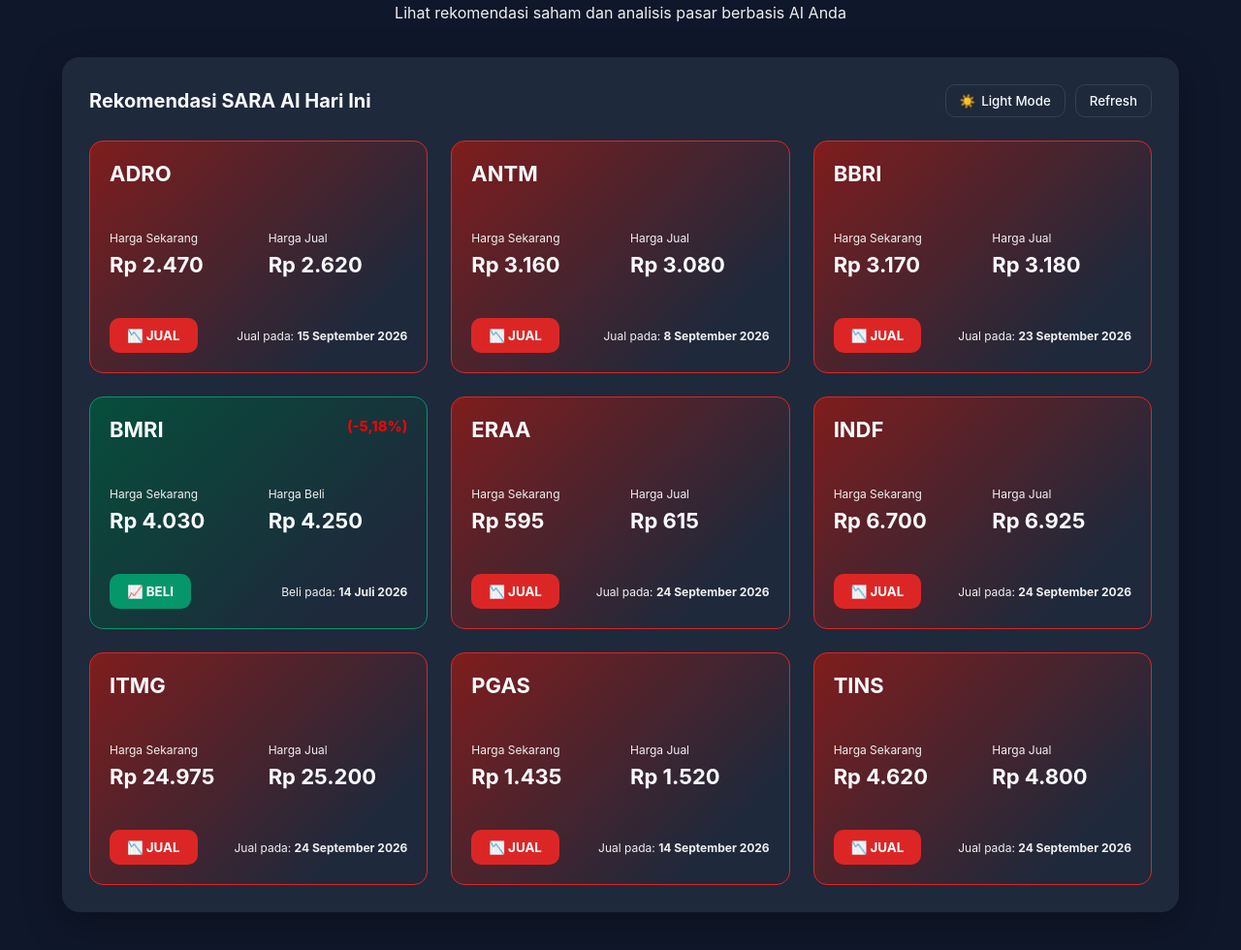
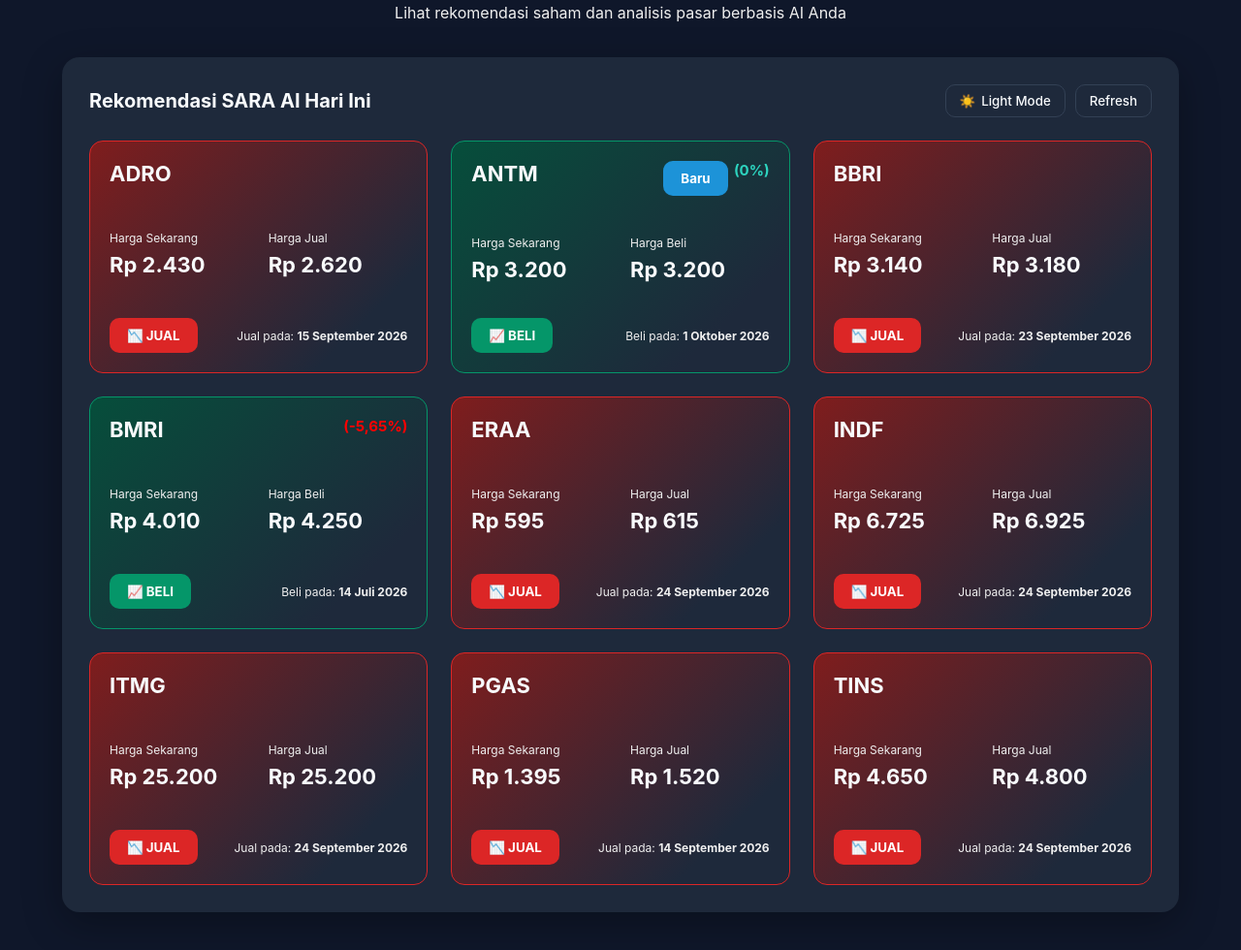
Before and after one commit to samuelrizki/samuelrizki.github.io, a plain HTML site: page index.html in a window 1280 px wide. Shown: the part 82-1062 px from the top of the page at 97% size. Drawn offline with Linux system fonts and the light colour scheme.

Commit message:
Update index.html

```diff
--- a/index.html
+++ b/index.html
@@ -270,7 +270,7 @@
           </div>
           <div class="prices">
             <div class="price-box"><span>Harga Sekarang</span>
-              <div>Rp 2.470</div>
+              <div>Rp 2.430</div>
             </div>
             <div class="price-box"><span>Harga Jual</span>
               <div>Rp 2.620</div>
@@ -286,31 +286,31 @@
           </div>
         </div>
 
-        <div class="card sell">
+        <div class="card buy">
           <div class="card-top">
             <div>
               <div class="ticker">ANTM</div>
             </div>
-            <!-- &nbsp;&nbsp;&nbsp;&nbsp;&nbsp;&nbsp;&nbsp;&nbsp;&nbsp;&nbsp;&nbsp;&nbsp;&nbsp;&nbsp;&nbsp;&nbsp;&nbsp;&nbsp;&nbsp;&nbsp;&nbsp;&nbsp;&nbsp;&nbsp;&nbsp;&nbsp;
-            <button class="btn btn-new">Baru</button> -->
-            <!-- <div class="change-minus">(-0,95%)</div> -->
+            &nbsp;&nbsp;&nbsp;&nbsp;&nbsp;&nbsp;&nbsp;&nbsp;&nbsp;&nbsp;&nbsp;&nbsp;&nbsp;&nbsp;&nbsp;&nbsp;&nbsp;&nbsp;&nbsp;&nbsp;&nbsp;&nbsp;&nbsp;&nbsp;&nbsp;&nbsp;
+            <button class="btn btn-new">Baru</button>
+            <div class="change">(0%)</div>
           </div>
           <div class="prices">
             <div class="price-box"><span>Harga Sekarang</span>
-              <div>Rp 3.160</div>
+              <div>Rp 3.200</div>
             </div>
-            <div class="price-box"><span>Harga Jual</span>
-              <div>Rp 3.080</div>
+            <div class="price-box"><span>Harga Beli</span>
+              <div>Rp 3.200</div>
             </div>
           </div>
+          <div class="card-bottom">
+            <button class="btn btn-buy">📈 BELI</button>
+            <div class="date">Beli pada: <strong>1 Oktober 2026</strong></div>
+          </div>
           <!-- <div class="card-bottom">
-            <button class="btn btn-buy">📈 BELI</button>
-            <div class="date">Beli pada: <strong>4 September 2026</strong></div>
-          </div> -->
-          <div class="card-bottom">
             <button class="btn btn-sell">📉 JUAL</button>
             <div class="date">Jual pada: <strong>8 September 2026</strong></div>
-          </div>
+          </div> -->
         </div>
 
         <div class="card sell">
@@ -324,7 +324,7 @@
           </div>
           <div class="prices">
             <div class="price-box"><span>Harga Sekarang</span>
-              <div>Rp 3.170</div>
+              <div>Rp 3.140</div>
             </div>
             <div class="price-box"><span>Harga Jual</span>
               <div>Rp 3.180</div>
@@ -347,11 +347,11 @@
             </div>
               <!-- &nbsp;&nbsp;&nbsp;&nbsp;&nbsp;&nbsp;&nbsp;&nbsp;&nbsp;&nbsp;&nbsp;&nbsp;&nbsp;&nbsp;&nbsp;&nbsp;&nbsp;&nbsp;&nbsp;&nbsp;&nbsp;&nbsp;&nbsp;&nbsp;&nbsp;&nbsp;
             <button class="btn btn-new">Baru</button> -->
-            <div class="change-minus">(-5,18%)</div>
+            <div class="change-minus">(-5,65%)</div>
           </div>
           <div class="prices">
             <div class="price-box"><span>Harga Sekarang</span>
-              <div>Rp 4.030</div>
+              <div>Rp 4.010</div>
             </div>
             <div class="price-box"><span>Harga Beli</span>
               <div>Rp 4.250</div>
@@ -405,7 +405,7 @@
           </div>
           <div class="prices">
             <div class="price-box"><span>Harga Sekarang</span>
-              <div>Rp 6.700</div>
+              <div>Rp 6.725</div>
             </div>
             <div class="price-box"><span>Harga Jual</span>
               <div>Rp 6.925</div>
@@ -432,7 +432,7 @@
           </div>
           <div class="prices">
             <div class="price-box"><span>Harga Sekarang</span>
-              <div>Rp 24.975</div>
+              <div>Rp 25.200</div>
             </div>
             <div class="price-box"><span>Harga Jual</span>
               <div>Rp 25.200</div>
@@ -459,7 +459,7 @@
           </div>
           <div class="prices">
             <div class="price-box"><span>Harga Sekarang</span>
-              <div>Rp 1.435</div>
+              <div>Rp 1.395</div>
             </div>
             <div class="price-box"><span>Harga Jual</span>
               <div>Rp 1.520</div>
@@ -486,7 +486,7 @@
           </div>
           <div class="prices">
             <div class="price-box"><span>Harga Sekarang</span>
-              <div>Rp 4.620</div>
+              <div>Rp 4.650</div>
             </div>
             <div class="price-box"><span>Harga Jual</span>
               <div>Rp 4.800</div>
```
